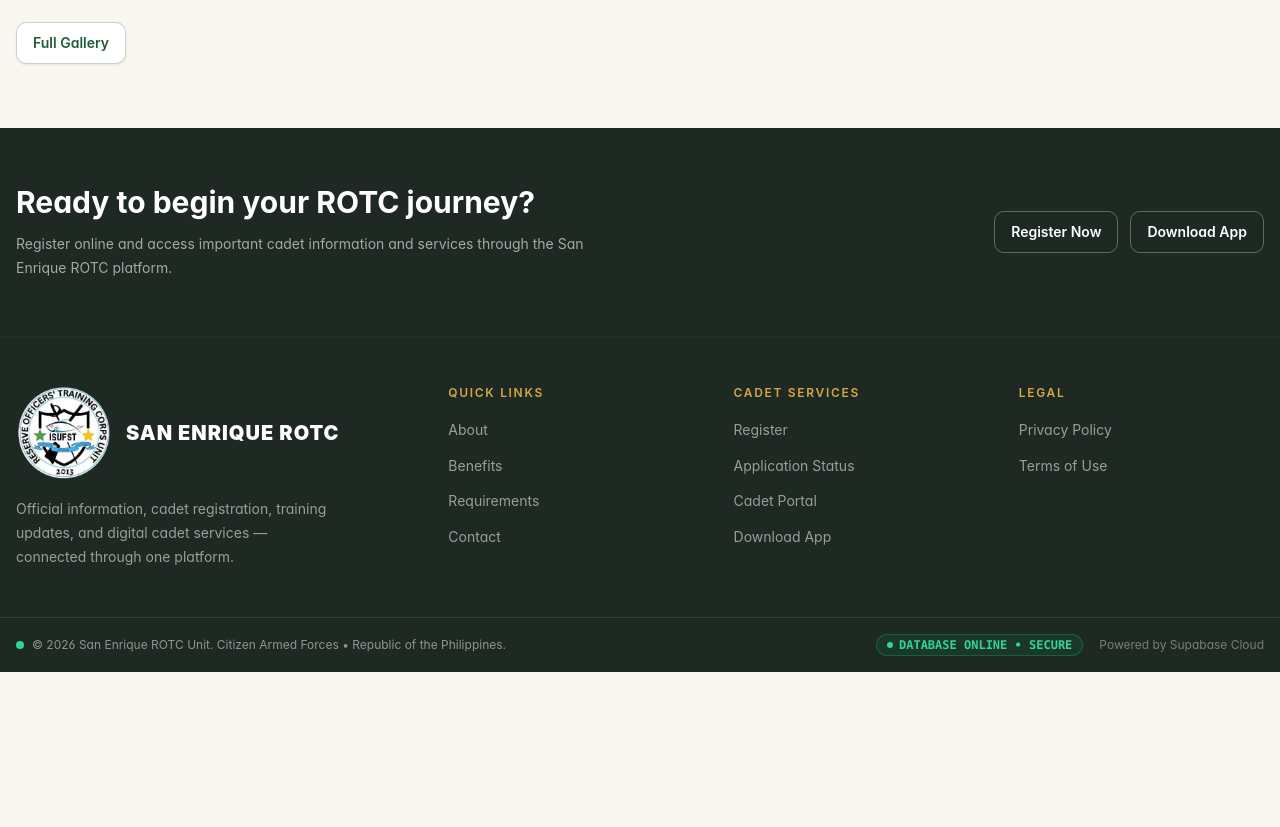
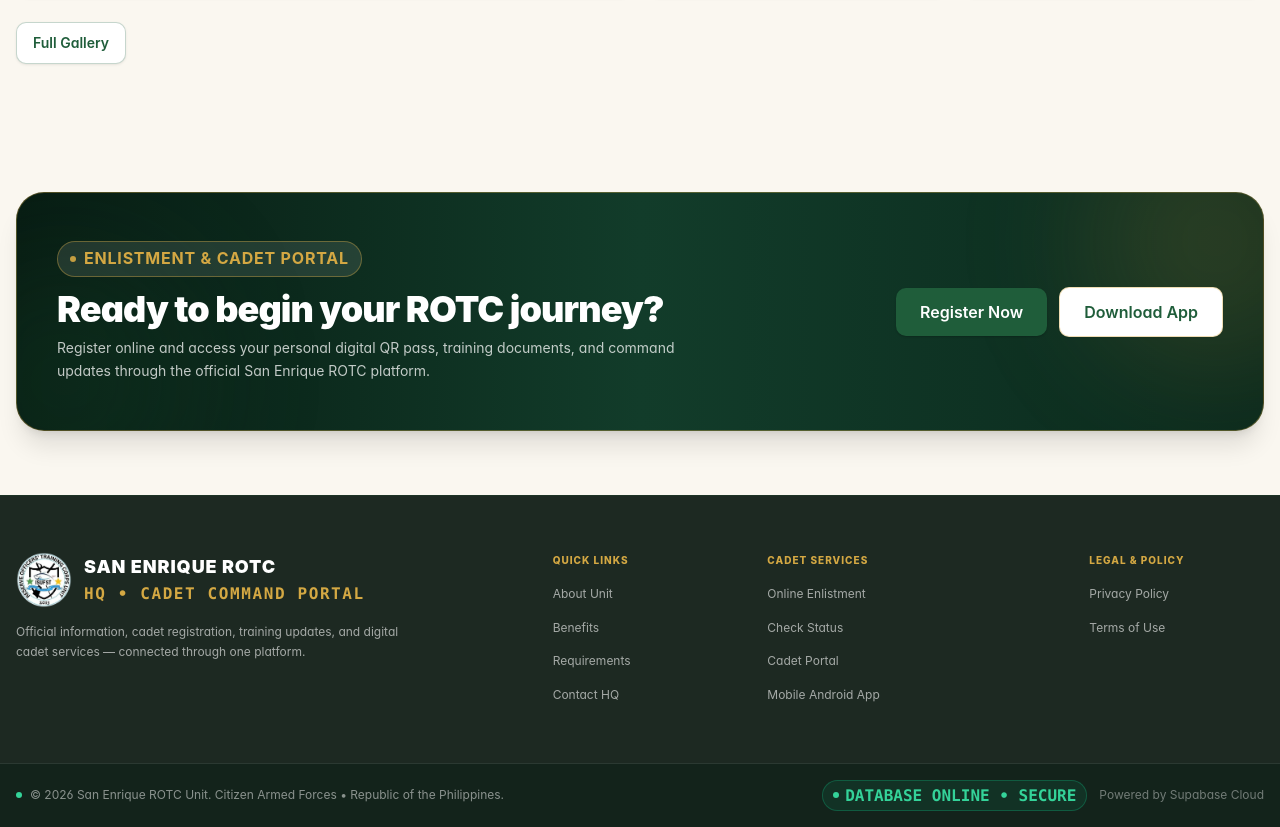
Before and after one commit to Princemaybel/san-enrique-rotc-web, a Next.js app: page / in a window 1280 px wide. Shown: the part 4846-5673 px from the top of the page. Before the commit the page ends 5518 px from the top, so only its background shows below. Built offline with nearby package versions, Linux system fonts and the light colour scheme; no server answers; the database is empty.

Commit message:
UI: Elevated CTA card, balanced footer spacing, and improved visual separation

```diff
--- a/app/page.tsx
+++ b/app/page.tsx
@@ -595,23 +595,46 @@ export default async function HomePage() {
           </div>
         </section>
 
-        {/* ── CTA banner ───────────────────────────────────────── */}
-        <section className="bg-charcoal text-white">
-          <div className="mx-auto flex max-w-7xl flex-col gap-6 px-4 py-14 md:flex-row md:items-center md:justify-between">
-            <div>
-              <h2 className="text-2xl font-bold md:text-3xl">Ready to begin your ROTC journey?</h2>
-              <p className="mt-3 max-w-xl text-sm leading-6 text-white/60">
-                Register online and access important cadet information and services through the San
-                Enrique ROTC platform.
+        {/* ── CTA banner (Elevated Card) ─────────────────────────── */}
+        <section className="bg-cream py-12 md:py-16">
+          <div className="mx-auto max-w-7xl px-4">
+            <div className="relative overflow-hidden rounded-2xl border border-gold/35 bg-gradient-to-r from-forest-deep via-forest to-forest-dark px-6 py-10 sm:px-10 sm:py-12 text-white shadow-xl">
+              {/* Subtle Ambient Radial Glow */}
+              <div className="pointer-events-none absolute -right-20 -top-20 h-64 w-64 rounded-full bg-gold/15 blur-3xl" />
+              <div className="pointer-events-none absolute -left-20 -bottom-20 h-64 w-64 rounded-full bg-field/20 blur-3xl" />
+
+              <div className="relative z-10 flex flex-col gap-6 lg:flex-row lg:items-center lg:justify-between">
+                <div className="max-w-2xl">
+                  <div className="inline-flex items-center gap-2 rounded-full border border-gold/40 bg-white/10 px-3 py-1 text-3xs font-bold uppercase tracking-wider text-gold mb-3">
+                    <span className="h-1.5 w-1.5 rounded-full bg-gold animate-pulse" />
+                    Enlistment & Cadet Portal
+                  </div>
+                  <h2 className="text-2xl font-black md:text-3xl lg:text-4xl tracking-tight text-white">
+                    Ready to begin your ROTC journey?
+                  </h2>
+                  <p className="mt-2 text-sm leading-relaxed text-white/75">
+                    Register online and access your personal digital QR pass, training documents, and command updates through the official San Enrique ROTC platform.
                   </p>
                 </div>
-            <div className="flex shrink-0 flex-wrap gap-3">
-              <ButtonLink href="/register" variant="light">
+
+                <div className="flex shrink-0 flex-wrap items-center gap-3">
+                  <ButtonLink
+                    href="/register"
+                    size="lg"
+                    className="shadow-lg shadow-black/20 hover:shadow-glow-field btn-press"
+                  >
                     Register Now
                   </ButtonLink>
-              <ButtonLink href="/download" variant="light">
+                  <ButtonLink
+                    href="/download"
+                    variant="secondary"
+                    size="lg"
+                    className="border-gold/40 hover:border-gold shadow-sm btn-press"
+                  >
                     Download App
                   </ButtonLink>
+                </div>
+              </div>
             </div>
           </div>
         </section>
--- a/components/site-shell.tsx
+++ b/components/site-shell.tsx
@@ -234,63 +234,83 @@ export function SiteShell({ children }: { children: React.ReactNode }) {
       {children}
 
       {/* ── Footer ── */}
-      <footer className="border-t border-field/15 bg-charcoal text-white">
-        <div className="mx-auto grid max-w-7xl gap-10 px-4 py-12 md:grid-cols-[1.6fr_1fr_1fr_1fr]">
+      <footer className="border-t border-field/20 bg-charcoal text-white">
+        <div className="mx-auto max-w-7xl px-4 py-12 md:py-14">
+          <div className="grid gap-10 sm:grid-cols-2 md:grid-cols-12">
             {/* Brand column */}
-          <div>
-            <div className="flex items-center gap-3.5">
-              <span className="relative flex h-20 w-20 md:h-24 md:w-24 shrink-0 items-center justify-center">
+            <div className="sm:col-span-2 md:col-span-5">
+              <div className="flex items-center gap-3">
+                <span className="relative flex h-14 w-14 shrink-0 items-center justify-center">
                   <img src="/logo.png" alt="San Enrique ROTC" className="h-full w-full object-contain" />
                 </span>
-              <span className="font-black text-white text-lg md:text-xl tracking-wider">SAN ENRIQUE ROTC</span>
+                <div>
+                  <span className="font-black text-white text-base md:text-lg tracking-wider block">
+                    SAN ENRIQUE ROTC
+                  </span>
+                  <span className="text-3xs font-mono font-bold tracking-widest uppercase text-gold">
+                    HQ • CADET COMMAND PORTAL
+                  </span>
                 </div>
-            <p className="mt-4 max-w-xs text-sm leading-6 text-white/55">
-              Official information, cadet registration, training updates, and digital cadet
-              services — connected through one platform.
+              </div>
+              <p className="mt-3.5 max-w-sm text-xs leading-relaxed text-white/60">
+                Official information, cadet registration, training updates, and digital cadet services — connected through one platform.
               </p>
             </div>
 
+            {/* Quick Links */}
+            <div className="md:col-span-2">
               <FooterColumn
                 title="Quick Links"
                 links={[
-              ["About", "/about"],
+                  ["About Unit", "/about"],
                   ["Benefits", "/benefits"],
                   ["Requirements", "/requirements"],
-              ["Contact", "/contact"],
+                  ["Contact HQ", "/contact"],
                 ]}
               />
+            </div>
+
+            {/* Cadet Services */}
+            <div className="md:col-span-3">
               <FooterColumn
                 title="Cadet Services"
                 links={[
-              ["Register", "/register"],
-              ["Application Status", "/status"],
+                  ["Online Enlistment", "/register"],
+                  ["Check Status", "/status"],
                   ["Cadet Portal", "/cadet"],
-              ["Download App", "/download"],
+                  ["Mobile Android App", "/download"],
                 ]}
               />
+            </div>
+
+            {/* Legal */}
+            <div className="md:col-span-2">
               <FooterColumn
-            title="Legal"
+                title="Legal & Policy"
                 links={[
                   ["Privacy Policy", "/privacy"],
                   ["Terms of Use", "/terms"],
                 ]}
               />
             </div>
+          </div>
+        </div>
 
-        <div className="border-t border-white/10">
-          <div className="mx-auto flex max-w-7xl flex-wrap items-center justify-between gap-4 px-4 py-4">
+        {/* Bottom copyright & operational status strip */}
+        <div className="border-t border-white/10 bg-dark/40">
+          <div className="mx-auto flex max-w-7xl flex-wrap items-center justify-between gap-3 px-4 py-4">
             <div className="flex items-center gap-2">
-              <span className="h-2 w-2 rounded-full bg-emerald-400" />
-              <p className="text-xs text-white/50">
+              <span className="h-1.5 w-1.5 rounded-full bg-emerald-400" />
+              <p className="text-3xs sm:text-xs text-white/50">
                 &copy; 2026 San Enrique ROTC Unit. Citizen Armed Forces • Republic of the Philippines.
               </p>
             </div>
-            <div className="flex items-center gap-4 text-xs">
+            <div className="flex items-center gap-3">
               <span className="inline-flex items-center gap-1.5 rounded-full border border-emerald-500/30 bg-emerald-500/10 px-2.5 py-0.5 text-3xs font-mono font-bold text-emerald-400">
                 <span className="h-1.5 w-1.5 rounded-full bg-emerald-400" />
                 DATABASE ONLINE • SECURE
               </span>
-              <p className="text-xs text-white/40">
+              <p className="text-3xs sm:text-xs text-white/40 hidden sm:inline">
                 Powered by Supabase Cloud
               </p>
             </div>
@@ -310,13 +330,13 @@ function FooterColumn({
 }) {
   return (
     <div>
-      <p className="text-xs font-semibold uppercase tracking-[0.14em] text-brass">{title}</p>
-      <ul className="mt-4 grid gap-2.5">
+      <p className="text-2xs font-extrabold uppercase tracking-widest text-gold mb-3">{title}</p>
+      <ul className="space-y-2">
         {links.map(([label, href]) => (
           <li key={href}>
             <Link
               href={href}
-              className="text-sm text-white/55 transition-colors hover:text-white"
+              className="text-xs text-white/60 transition-colors hover:text-white"
             >
               {label}
             </Link>
```
Also changed, not shown: components/portal-shell.tsx (line endings or trailing spaces). Lines whose indentation alone changed are shown as unchanged.
